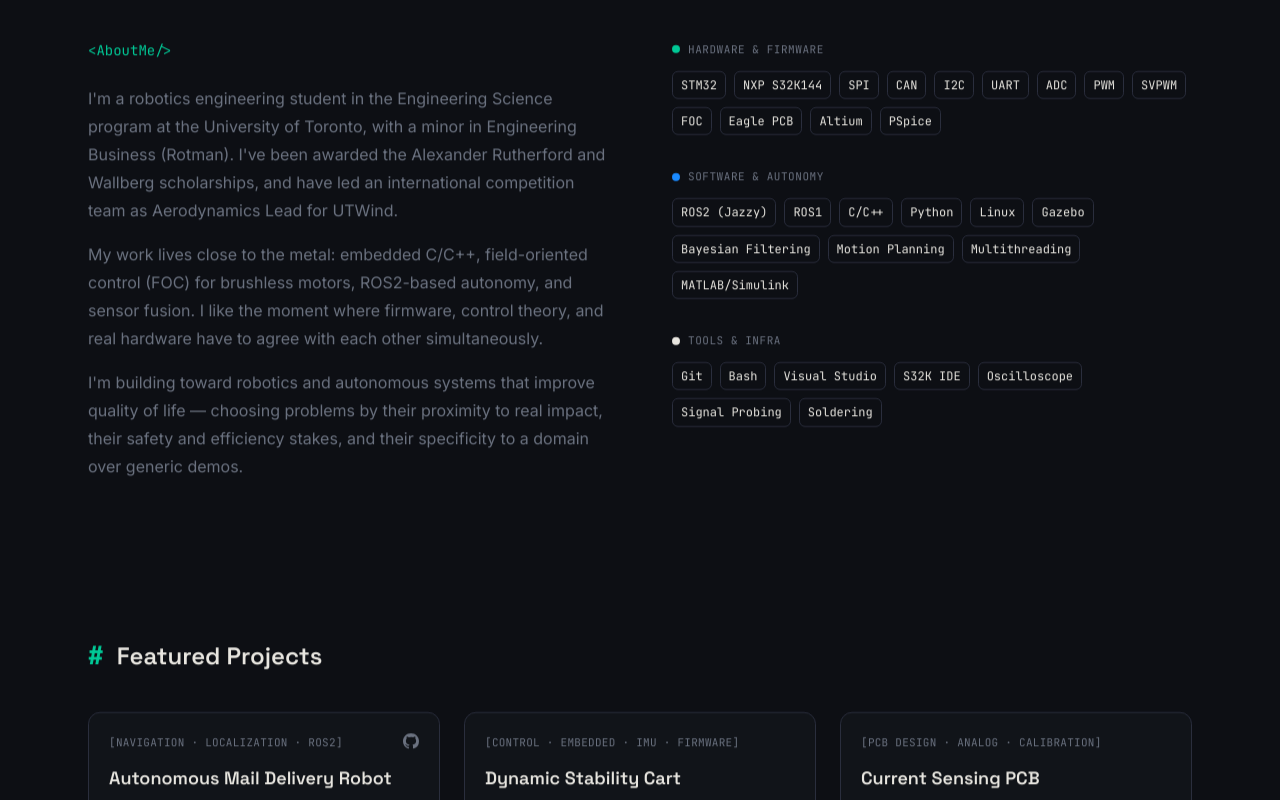
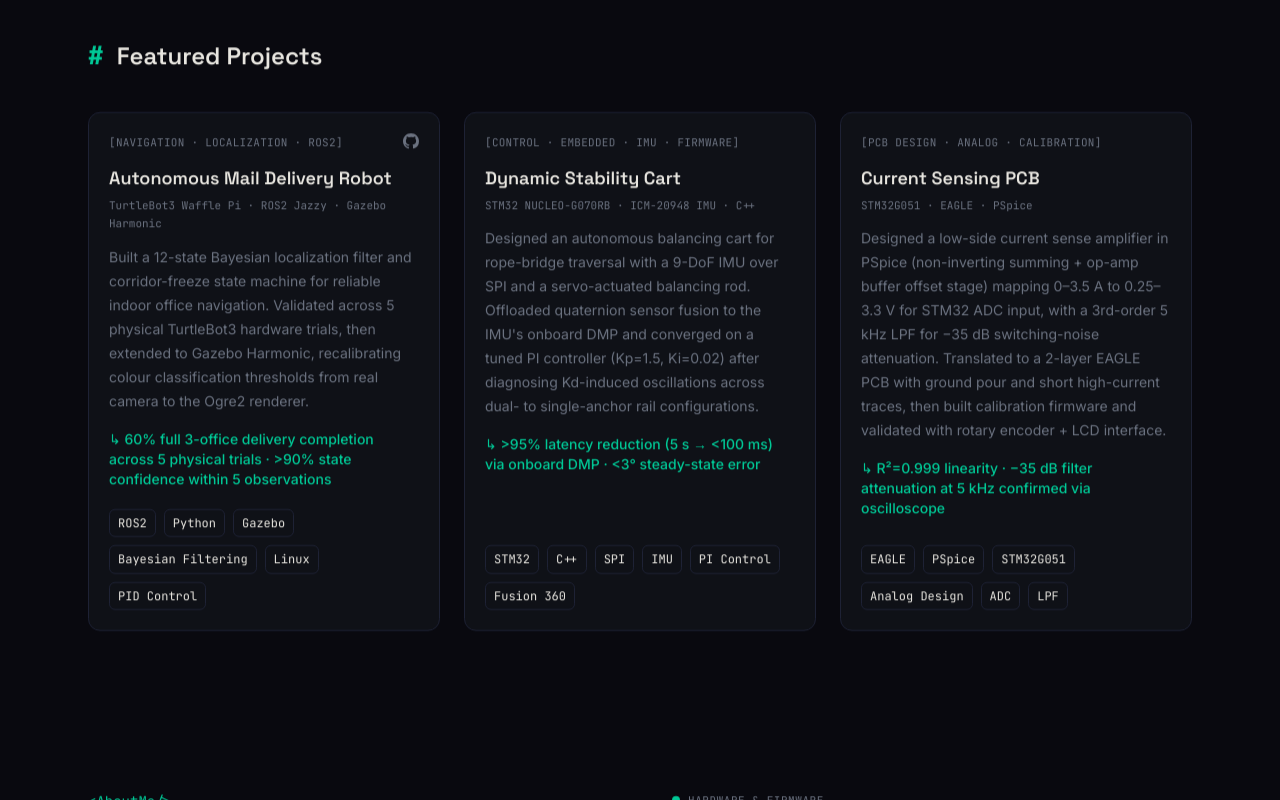
Before and after one commit to manansawrangpate/portfolio, a Next.js app: page /portfolio/ in a window 1280 px wide. Shown: the part 840-1640 px from the top of the page. Built offline with nearby package versions, Linux system fonts and the light colour scheme.

Commit message:
ui tweaks - background, card glow, section order

```diff
--- a/app/globals.css
+++ b/app/globals.css
@@ -3,9 +3,9 @@
 @tailwind utilities;
 
 :root {
-  --bg: #0d0f14;
-  --surface: #111419;
-  --border: #2a2e3d;
+  --bg: #09090f;
+  --surface: #0f1117;
+  --border: #1e2235;
   --green: #00c896;
   --blue: #1a8aff;
   --text: #e8e6e0;
--- a/app/page.tsx
+++ b/app/page.tsx
@@ -10,8 +10,8 @@ export default function Home() {
     <main className="relative">
       <Navbar />
       <Hero />
+      <Projects />
       <About />
-      <Projects />
       <Experience />
       <Contact />
     </main>
--- a/components/Hero.tsx
+++ b/components/Hero.tsx
@@ -26,7 +26,10 @@ export default function Hero() {
             <span className="block text-3xl font-medium text-text sm:text-4xl">
               Hi, I&apos;m
             </span>
-            <span className="relative block text-4xl font-bold tracking-[-0.02em] text-white sm:text-5xl lg:text-6xl">
+            <span
+              className="relative block text-4xl font-bold tracking-[-0.02em] text-white sm:text-5xl lg:text-6xl"
+              style={{ textShadow: '0 0 40px rgba(0,200,150,0.18)' }}
+            >
               {/* subtle radial green glow behind the name */}
               <span
                 aria-hidden="true"
--- a/components/Navbar.tsx
+++ b/components/Navbar.tsx
@@ -4,8 +4,8 @@ import { useEffect, useState } from 'react';
 
 const NAV_LINKS = [
   { label: 'Home', href: '#home' },
+  { label: 'Projects', href: '#projects' },
   { label: 'About', href: '#about' },
-  { label: 'Projects', href: '#projects' },
   { label: 'Experience', href: '#experience' },
   { label: 'Contact', href: '#contact' },
 ];
--- a/components/ProjectCard.tsx
+++ b/components/ProjectCard.tsx
@@ -28,8 +28,10 @@ export interface Project {
 }
 
 export default function ProjectCard({ project }: { project: Project }) {
+  const linkHref = project.github ?? project.demo;
+
   return (
-    <article className="group flex h-full flex-col rounded-card border border-border bg-surface p-5 transition-all duration-200 hover:border-green hover:shadow-[0_0_20px_rgba(0,200,150,0.06)]">
+    <article className="group relative flex h-full flex-col rounded-card border border-border bg-surface p-5 transition-all duration-200 hover:border-green hover:shadow-[0_0_28px_rgba(0,200,150,0.10)]">
       {/* Top tag bar + icons */}
       <div className="mb-3 flex items-start justify-between gap-3">
         <span className="font-mono text-[11px] uppercase tracking-wide text-muted">
@@ -42,7 +44,7 @@ export default function ProjectCard({ project }: { project: Project }) {
               target="_blank"
               rel="noopener noreferrer"
               aria-label={`${project.title} on GitHub`}
-              className="transition-colors hover:text-green"
+              className="relative z-10 transition-colors hover:text-green"
             >
               <GithubIcon />
             </a>
@@ -53,7 +55,7 @@ export default function ProjectCard({ project }: { project: Project }) {
               target="_blank"
               rel="noopener noreferrer"
               aria-label={`${project.title} demo`}
-              className="transition-colors hover:text-green"
+              className="relative z-10 transition-colors hover:text-green"
             >
               <ExternalIcon />
             </a>
@@ -61,9 +63,20 @@ export default function ProjectCard({ project }: { project: Project }) {
         </div>
       </div>
 
-      {/* Title */}
+      {/* Title — stretched link makes whole card clickable */}
       <h3 className="font-display text-lg font-semibold text-text">
-        {project.title}
+        {linkHref ? (
+          <a
+            href={linkHref}
+            target="_blank"
+            rel="noopener noreferrer"
+            className="after:absolute after:inset-0 after:content-[''] focus:outline-none"
+          >
+            {project.title}
+          </a>
+        ) : (
+          project.title
+        )}
       </h3>
       <p className="mt-1 font-mono text-[11px] text-muted">{project.platform}</p>
 
```
